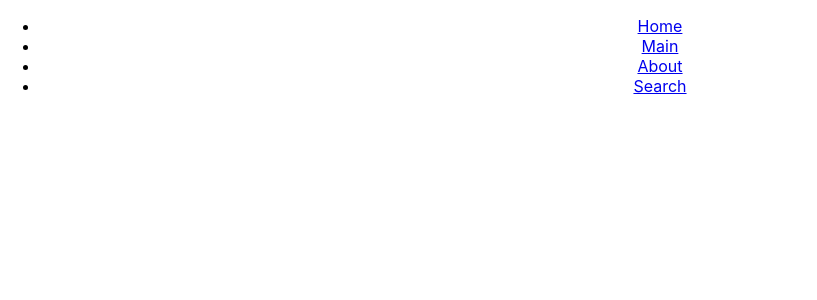
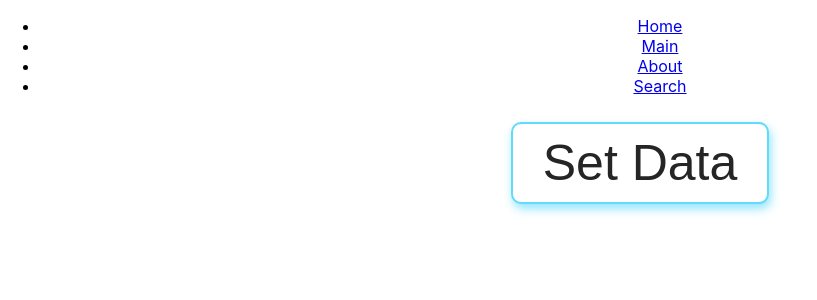
Before and after one commit to muhammad-araf/React, a React (Create React App) app: page /search in a window 1280 px wide. Shown: the top 300 px of the page, without its empty margins (0-817 px from the left). Built offline with nearby package versions, Linux system fonts and the light colour scheme.

Commit message:
Use setSearchParam function to set Param

```diff
--- a/src/App.css
+++ b/src/App.css
@@ -31,9 +31,9 @@ button{
   padding: 10px 30px;
   border-radius: 10px;
   font-size: 15px;
-  background-color: transparent;
+  background-color: white;
   border: solid 2px #61dafb;
-  color: #ffffff;
+  color: #252525;
   cursor: pointer;
   margin: 5px;
   font-size: 50px;
--- a/src/MyRouters/Search.jsx
+++ b/src/MyRouters/Search.jsx
@@ -7,6 +7,7 @@ const Search = () => {
   return (
     <>
     <h1>{Myname}</h1>
+    <button onClick={()=>setSearchParam({name : "Araf"})}>Set Data</button>
     </>
   )
 }
```
